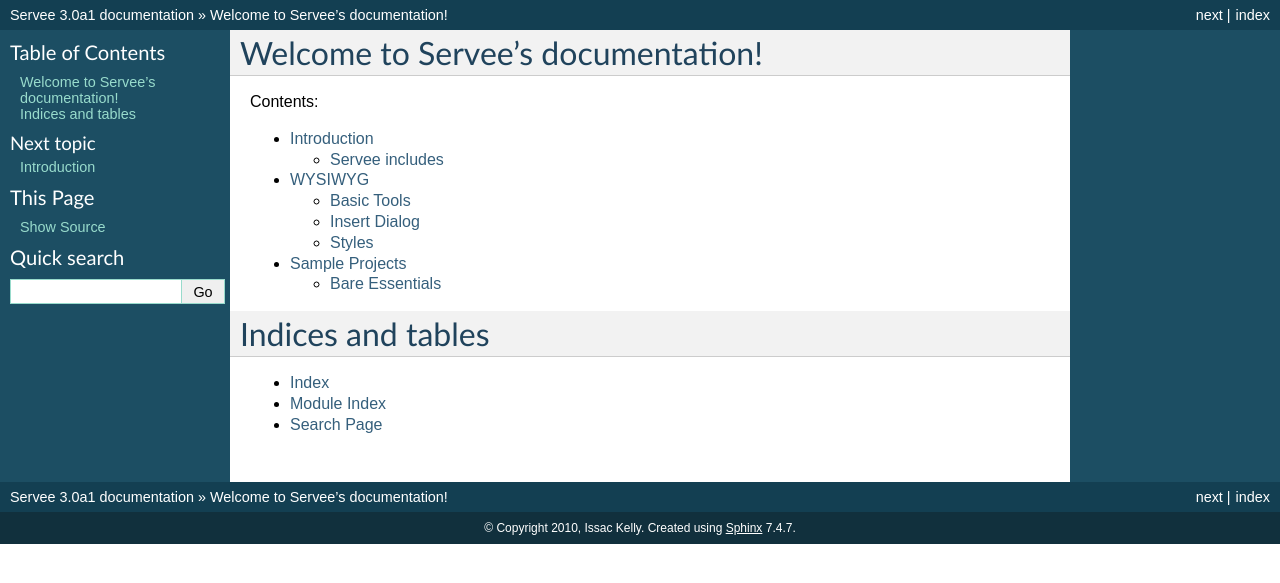
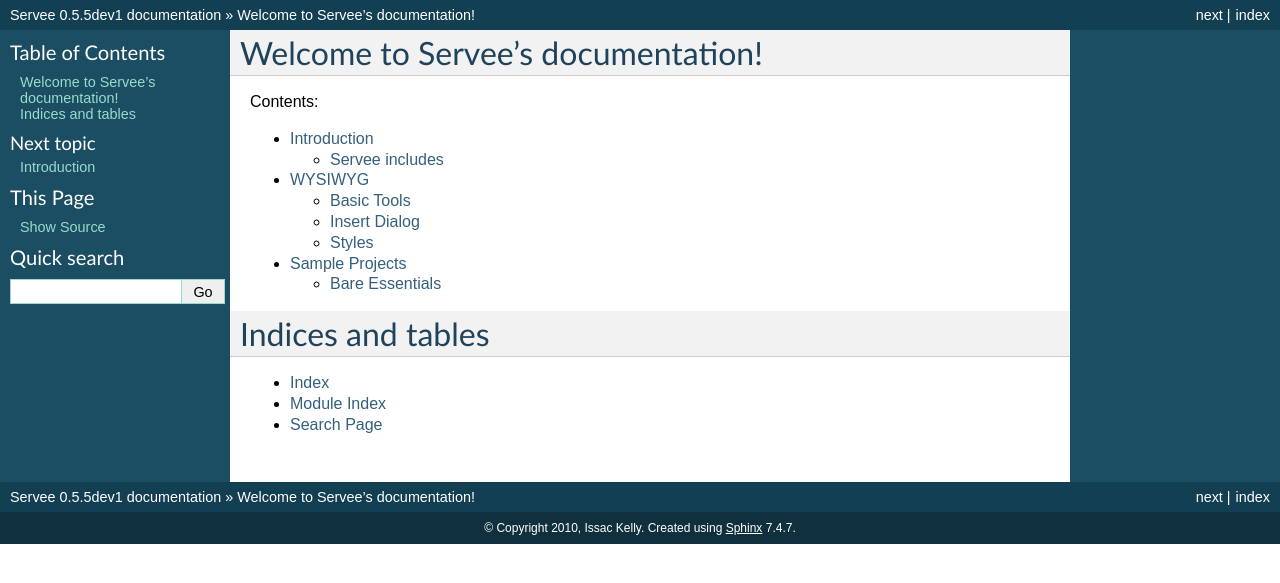
Before and after one commit to servee/servee, a Sphinx documentation site: the page built from docs/index.txt, in a window 1280 px wide. Shown: the top 583 px of the page. Built offline with Sphinx 7.4.7, drawn with Linux system fonts in a browser that asks for light colours.

Commit message:
Issac's edits on Kasey's computer

```diff
--- a/docs/conf.py
+++ b/docs/conf.py
@@ -48,9 +48,9 @@
 # built documents.
 #
 # The short X.Y version.
-version = '3.0'
+version = '0.5'
 # The full version, including alpha/beta/rc tags.
-release = '3.0a1'
+release = '0.5.5dev1'
 
 # The language for content autogenerated by Sphinx. Refer to documentation
 # for a list of supported languages.
```
Also changed, not shown: 3 other files.
